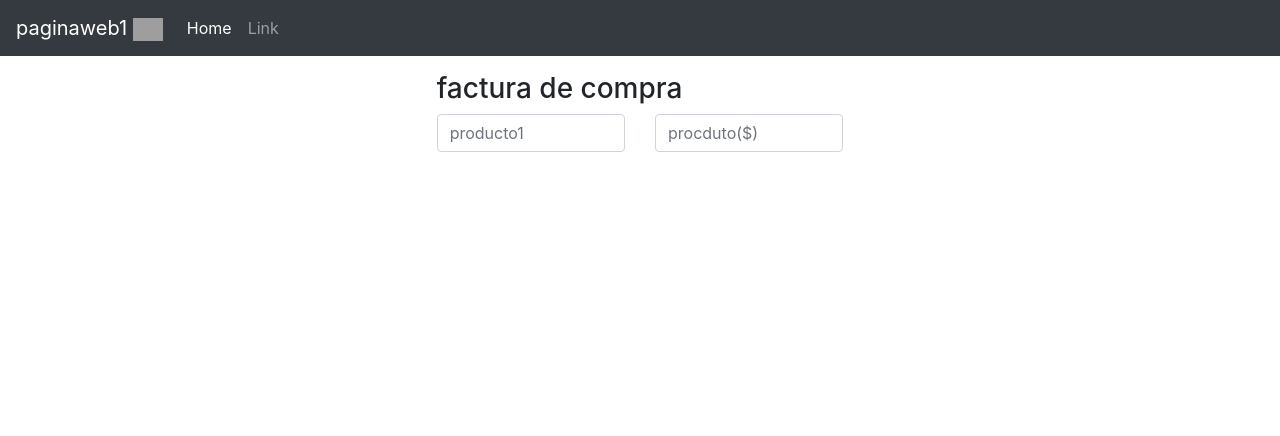
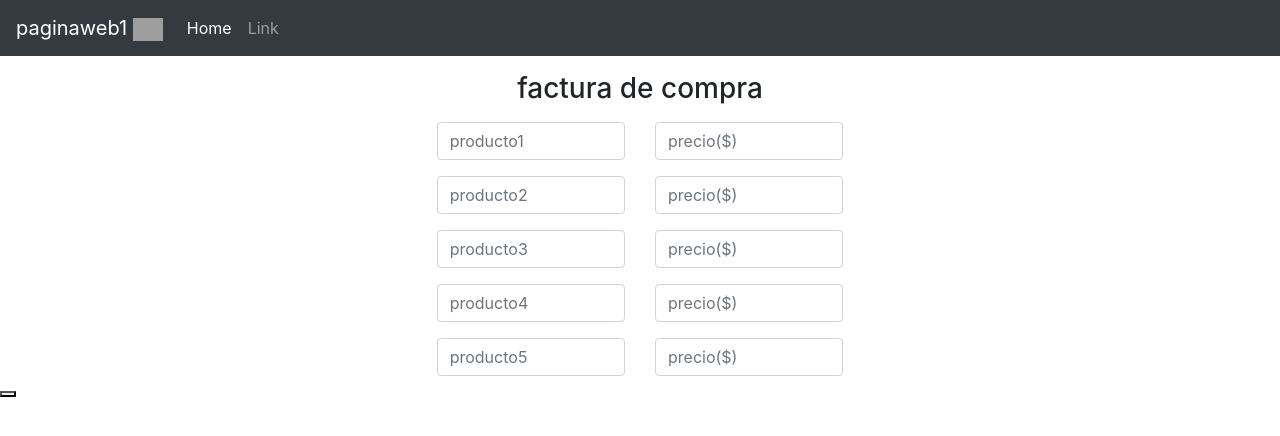
Before and after one commit to jakelinepenagos1/proyecto1, a PHP site: page / in a window 1280 px wide. Shown: the top 436 px of the page. Run offline with PHP 8.4, Linux system fonts and the light colour scheme; grey boxes are pictures that could not be loaded.

Commit message:
cambiandi algunas parte 3

```diff
--- a/index.php
+++ b/index.php
@@ -37,13 +37,31 @@
 
 
      <form>
-     <h3>factura de compra </h3>
+     <h3 class="text-center mb-3">factura de compra </h3>
   <div class="row">
     <div class="col">
       <input type="text" class="form-control" placeholder="producto1">
     </div>
     <div class="col">
-      <input type="text" class="form-control" placeholder="procduto($)">
+      <input type="number" class="form-control" placeholder="precio($)">
+    </div>
+  </div>
+</form>
+
+      </div>
+  </div>
+
+</div><div class="conteiner">
+  <div class="row justify-content-center mt-3">
+     <div class="col-4">
+     <form>
+
+  <div class="row">
+    <div class="col">
+      <input type="text" class="form-control" placeholder="producto2">
+    </div>
+    <div class="col">
+      <input type="number" class="form-control" placeholder="precio($)">
     </div>
   </div>
 </form>
@@ -51,6 +69,60 @@
       </div>
   </div>
 </div>
+</div><div class="conteiner">
+  <div class="row justify-content-center mt-3">
+     <div class="col-4">
+     <form>
+
+  <div class="row">
+    <div class="col">
+      <input type="text" class="form-control" placeholder="producto3">
+    </div>
+    <div class="col">
+      <input type="number" class="form-control" placeholder="precio($)">
+    </div>
+  </div>
+</form>
+
+      </div>
+  </div>
+</div></div><div class="conteiner">
+  <div class="row justify-content-center mt-3">
+     <div class="col-4">
+     <form>
+
+  <div class="row">
+    <div class="col">
+      <input type="text" class="form-control" placeholder="producto4">
+    </div>
+    <div class="col">
+      <input type="number" class="form-control" placeholder="precio($)">
+    </div>
+  </div>
+</form>
+
+      </div>
+  </div>
+</div></div><div class="conteiner">
+  <div class="row justify-content-center mt-3">
+     <div class="col-4">
+     <form>
+
+  <div class="row">
+    <div class="col">
+      <input type="text" class="form-control" placeholder="producto5">
+    </div>
+    <div class="col">
+      <input type="number" class="form-control" placeholder="precio($)">
+    </div>
+  </div>
+</form>
+
+      </div>
+  </div>
+</div>
+<button>
+</button>
 
 </main>
 <footer>
```
